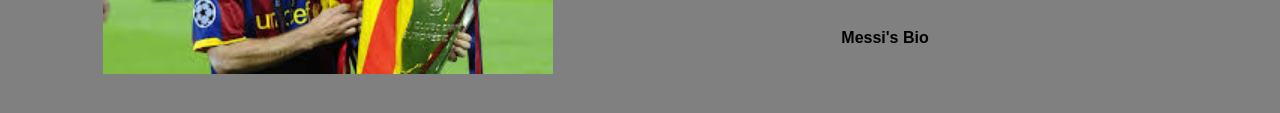
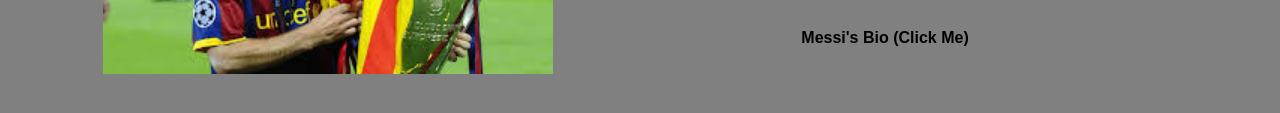
Before and after one commit to bradenheaton/IS-Final, a plain HTML site: page index.html in a window 1280 px wide. Shown: the part 1494-1607 px from the top of the page. Drawn offline with Linux system fonts and the light colour scheme.

Commit message:
Update index.html

```diff
--- a/index.html
+++ b/index.html
@@ -205,7 +205,7 @@
   </div>
 
   <div class="bottom-anchor">
-    <a href="#bio">Messi's Bio</a>
+    <a href="#bio">Messi's Bio (Click Me)</a>
   </div>
 </body>
 </html>
```
